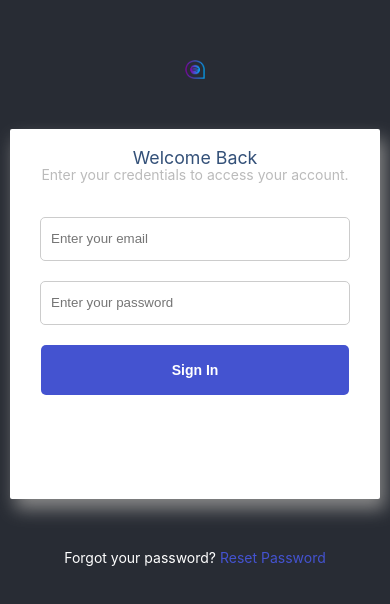
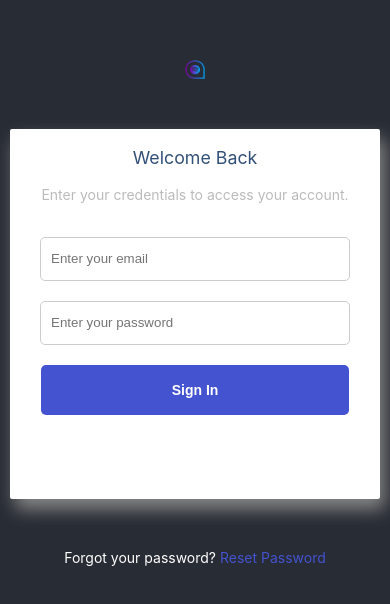
Before and after one commit to mistatee1/login-test, a React (Create React App) app: page / in a window 390 px wide. Shown: the part 102-706 px from the top of the page. Built offline with nearby package versions, Linux system fonts and the light colour scheme.

Commit message:
updated subtitle margin for smaller screens

```diff
--- a/src/App.scss
+++ b/src/App.scss
@@ -126,3 +126,9 @@ $blue: #4453d0;
   color: $blue;
   text-decoration: none;
 }
+
+@media only screen and (max-width: 600px) {
+  .Login-subtitle {
+    margin-top: 10px;
+  }
+}
```
